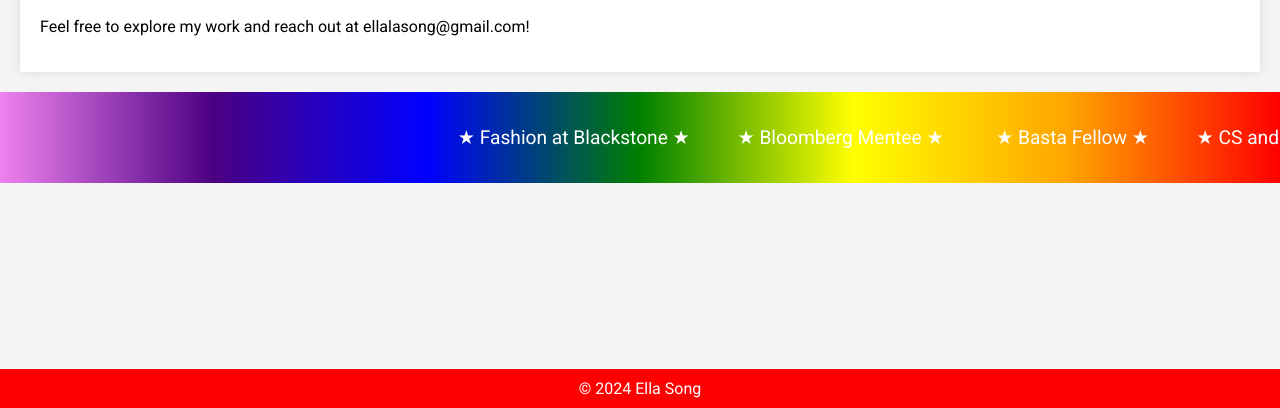
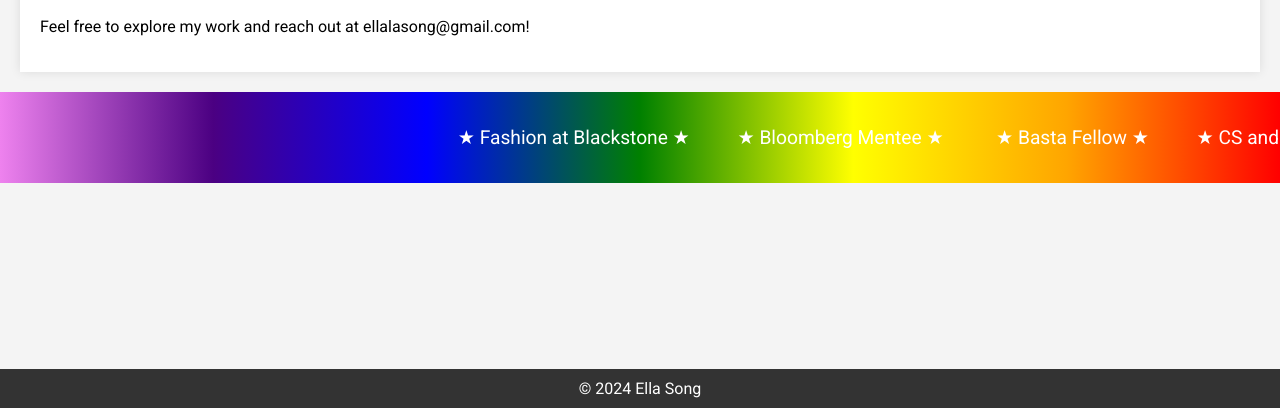
Before and after one commit to dumplingpleats/Portfolio-Website, a plain HTML site: page index.html in a window 1280 px wide. Shown: the part 392-800 px from the top of the page. Drawn offline with Linux system fonts and the light colour scheme.

Commit message:
Update index.html

```diff
--- a/index.html
+++ b/index.html
@@ -101,7 +101,7 @@
 
         /* Footer styling */
         footer {
-            background-color: #ff0000;
+            background-color: #333;
             color: #fff;
             text-align: center;
             padding: 10px 0;
```
